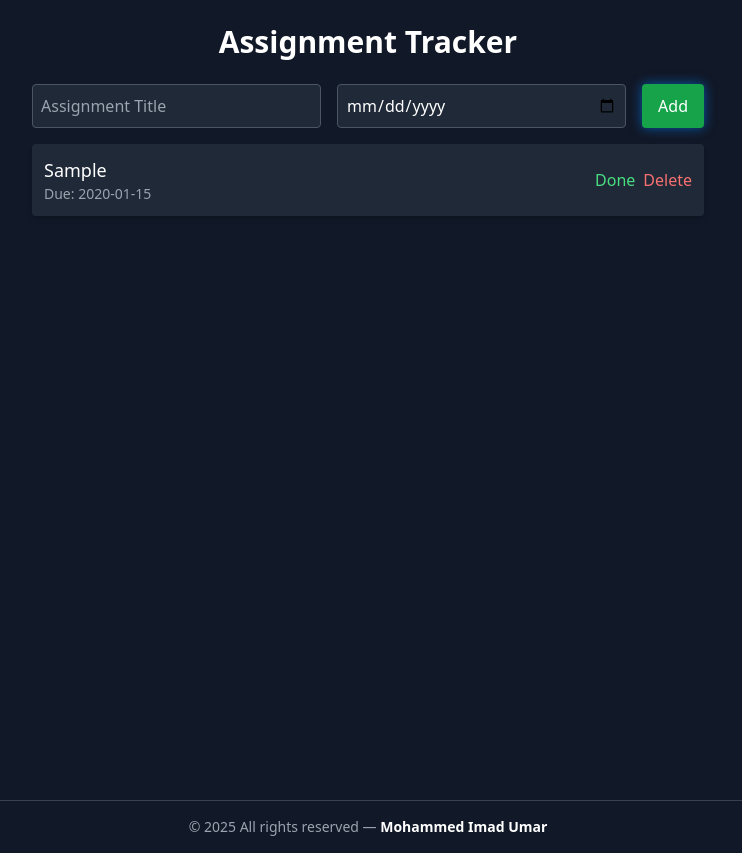
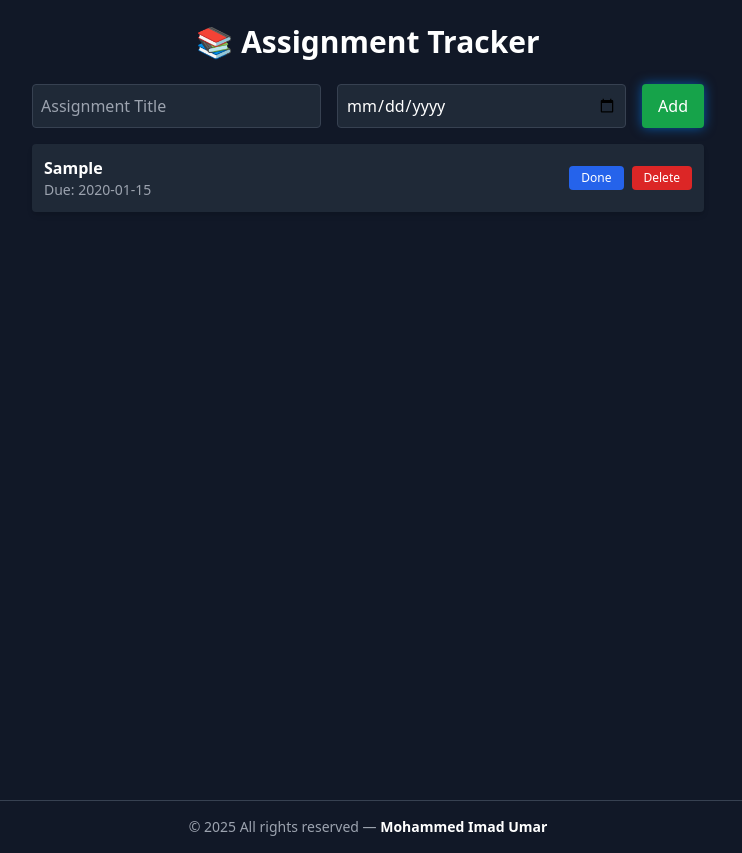
Before and after one commit to mohammed-imad-umar/college-companion, a React (Vite) app: page /assignments in a window 1280 px wide. Both pictures are taken after typing "Sample", "2020-01-15" into the empty fields and a click on the button "Add". Shown: the whole page, without its empty margins (272-1014 px from the left). Built offline with nearby package versions, Linux system fonts and the light colour scheme; no server answers.

Commit message:
Update AssignmentTracker.jsx

```diff
--- a/src/pages/AssignmentTracker.jsx
+++ b/src/pages/AssignmentTracker.jsx
@@ -13,7 +13,7 @@ const AssignmentTracker = () => {
   }, [assignments]);
 
   const addAssignment = () => {
-    if (title.trim() && dueDate.trim()) {
+    if (!title || !dueDate) return;
     const newAssignment = {
       id: Date.now(),
       title,
@@ -23,14 +23,14 @@ const AssignmentTracker = () => {
     setAssignments([...assignments, newAssignment]);
     setTitle("");
     setDueDate("");
-    }
   };
 
   const toggleComplete = (id) => {
-    const updated = assignments.map((a) =>
+    setAssignments(
+      assignments.map((a) =>
         a.id === id ? { ...a, completed: !a.completed } : a
+      )
     );
-    setAssignments(updated);
   };
 
   const deleteAssignment = (id) => {
@@ -38,8 +38,8 @@ const AssignmentTracker = () => {
   };
 
   return (
-    <div className="min-h-screen bg-gray-900 text-white p-6">
-      <h1 className="text-3xl font-bold mb-6 text-center">Assignment Tracker</h1>
+    <div className="min-h-screen p-6 bg-gray-900 text-white">
+      <h1 className="text-3xl font-bold mb-6 text-center">📚 Assignment Tracker</h1>
 
       <div className="max-w-2xl mx-auto space-y-4">
         <div className="flex flex-col md:flex-row gap-4">
@@ -48,13 +48,13 @@ const AssignmentTracker = () => {
             placeholder="Assignment Title"
             value={title}
             onChange={(e) => setTitle(e.target.value)}
-            className="w-full p-2 rounded bg-gray-800 border border-gray-600"
+            className="w-full p-2 rounded bg-gray-800 border border-gray-700"
           />
           <input
             type="date"
             value={dueDate}
             onChange={(e) => setDueDate(e.target.value)}
-            className="w-full p-2 rounded bg-gray-800 border border-gray-600"
+            className="w-full p-2 rounded bg-gray-800 border border-gray-700"
           />
           <button
             onClick={addAssignment}
@@ -68,24 +68,24 @@ const AssignmentTracker = () => {
           {assignments.map((a) => (
             <li
               key={a.id}
-              className={`flex justify-between items-center p-3 rounded bg-gray-800 shadow-md ${
+              className={`flex justify-between items-center p-3 rounded bg-gray-800 transition shadow-md ${
                 a.completed ? "opacity-50 line-through" : ""
               }`}
             >
               <div>
-                <p className="text-lg">{a.title}</p>
+                <h3 className="font-semibold">{a.title}</h3>
                 <p className="text-sm text-gray-400">Due: {a.dueDate}</p>
               </div>
               <div className="flex gap-2">
                 <button
                   onClick={() => toggleComplete(a.id)}
-                  className="text-green-400 hover:text-green-600"
+                  className="text-xs bg-blue-600 hover:bg-blue-700 px-3 py-1 rounded"
                 >
                   {a.completed ? "Undo" : "Done"}
                 </button>
                 <button
                   onClick={() => deleteAssignment(a.id)}
-                  className="text-red-400 hover:text-red-600"
+                  className="text-xs bg-red-600 hover:bg-red-700 px-3 py-1 rounded"
                 >
                   Delete
                 </button>
```
Lines whose indentation alone changed are shown as unchanged.
